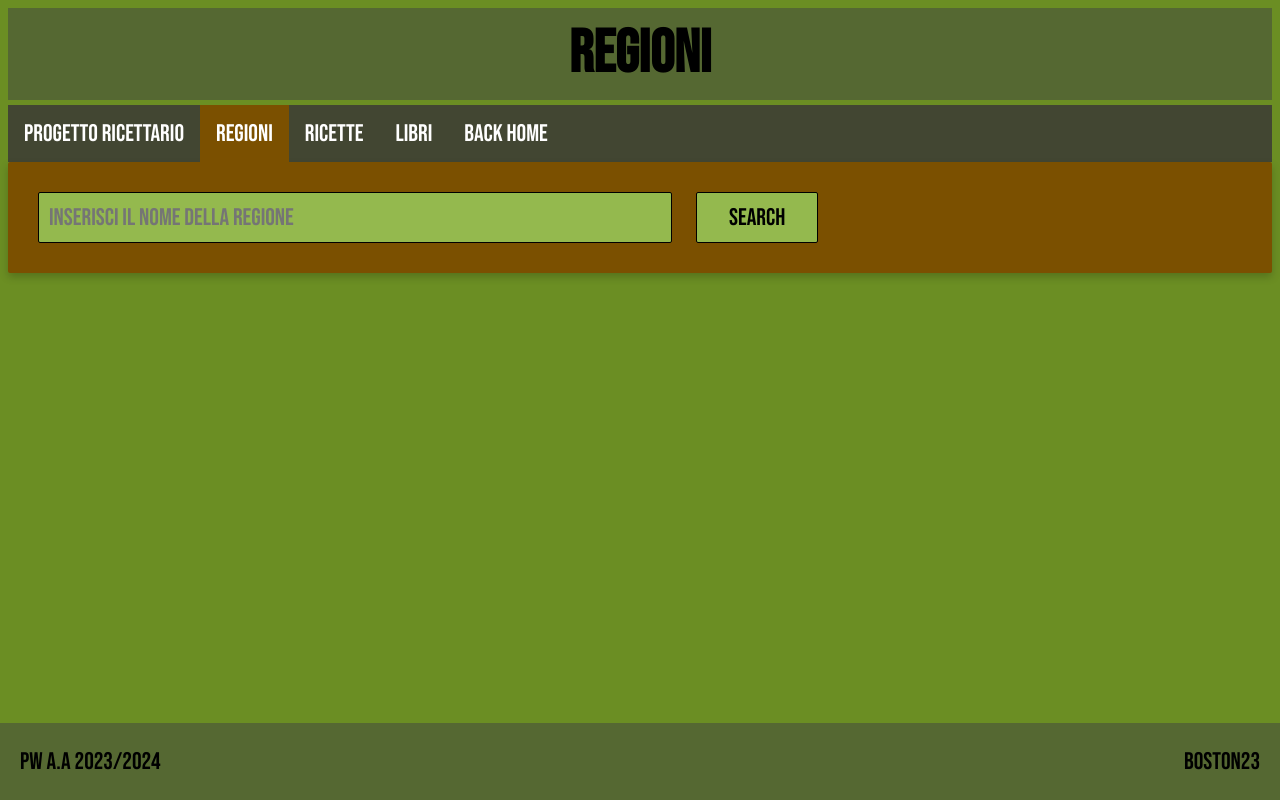
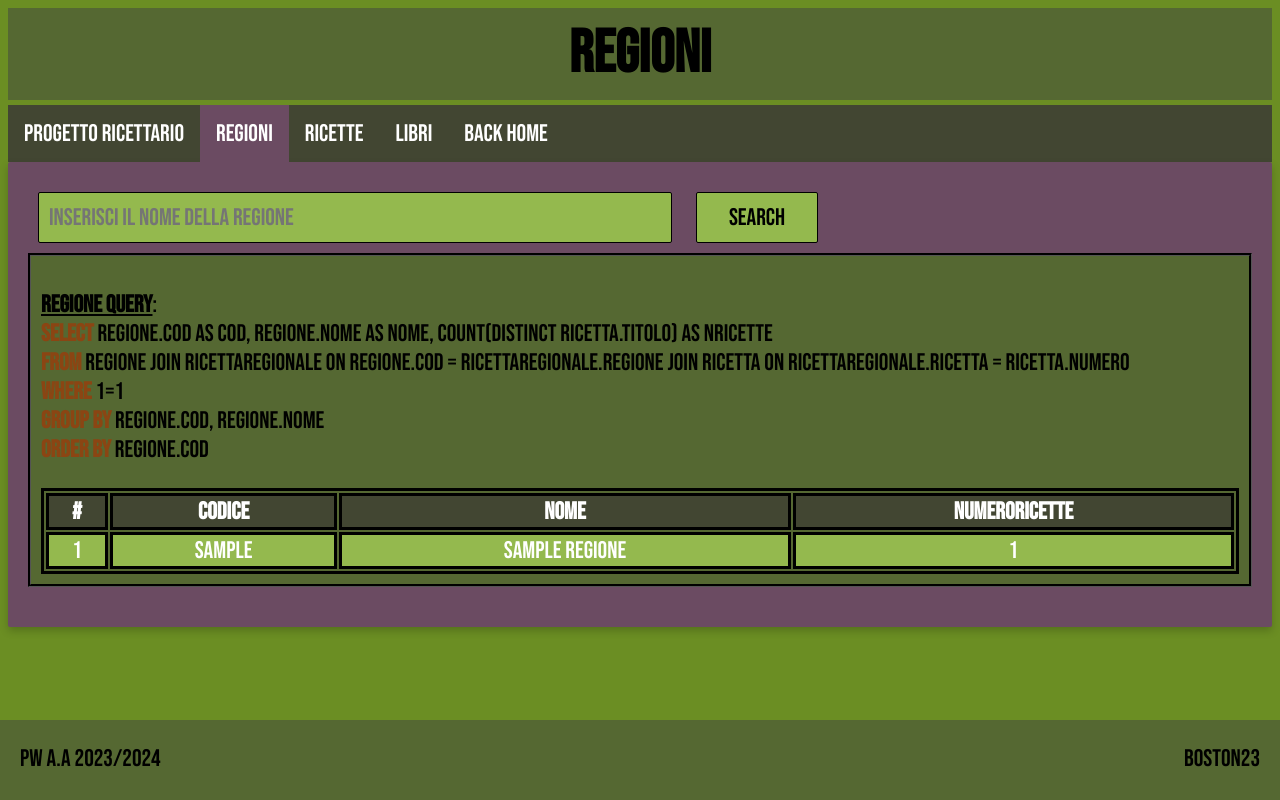
Before and after one commit to lghisleni/ProgettoPW_Boston23, a PHP site: page /ProgettoRicettario/regioni.php in a window 1280 px wide. Run offline with PHP 8.4, Linux system fonts and the light colour scheme; tables that the repository leaves empty or names only in its code hold one stand-in row (values such as "Sample post"); some web fonts are replaced.

Commit message:
varia roba :D

```diff
--- a/ProgettoRicettario/connDb.php
+++ b/ProgettoRicettario/connDb.php
@@ -1,7 +1,7 @@
 <?php
-	$servername= "localhost";
-	$username = "programmazzioneweblg";
-	$dbname= "my_programmazioneweblg";
+	$servername = "localhost";
+	$username = "programmazioneweblg";
+	$dbname = "my_programmazioneweblg";
 	$password = null;
 	$error = false;
 
--- a/ProgettoRicettario/css/ricettario.css
+++ b/ProgettoRicettario/css/ricettario.css
@@ -11,17 +11,22 @@ header {
 /* body */
 body {
     background-color: #6b8e23;
+    font-family: "Bebas Neue", sans-serif;
+    font-size: 24px;
+    margin-bottom: 60px;
 }
 
 /* footer */
 footer {
     position: fixed;
     width: 100%;
+    height: 80px;
     bottom: 0px;
     left: 0px;
     margin-top: 5px;
     background: #556832;
     font-family: "Bebas Neue", sans-serif;
+    text-align: center, center;
 }
 
 #containerFooter{
@@ -51,7 +56,7 @@ footer {
 #container {
     padding: 20px;
     box-shadow: 0 4px 8px rgba(0,0,0,0.2);
-    background-color: #7b5000;
+    background-color: #6B4B62;
     border-radius: 2px;
 }
 
@@ -129,5 +134,39 @@ li a:hover:not(.active) {
 }
 
 .active {
-    background-color: #7b5000;
+    background-color: #6B4B62;
 }
+
+#risultati {
+    max-height: 400px;
+    overflow-y: auto;
+    color: black;
+    margin-bottom: 20px;
+    border: 3px groove black;
+    background-color: #556832;
+    padding: 10px;
+}
+
+.table{
+    width: 100%;
+	border: 3px solid black;
+    color: white;
+    border-collapse: separate;
+}
+
+.header{
+	background: #424632;
+}
+
+.rowEven {
+	background: #898437;
+}
+
+.rowOdd {
+	background: #94b94e;
+}
+
+th, td {
+    border: 3px solid black;
+    text-align: center;
+}
--- a/ProgettoRicettario/dbQuery.php
+++ b/ProgettoRicettario/dbQuery.php
@@ -1,11 +1,23 @@
 <?php
 function getRicettaQry($numero, $titolo, $tipo): string {
-    $qry = "SELECT Ricetta.numero AS numero, Ricetta.titolo AS titolo, Ricetta.tipo AS tipo, Libro.titolo as titololibro, COUNT(DISTINCT Libro.codISBN) AS nlibri " .
+    // Correggi la query per calcolare il numero di libri e assicurati di avere spazi appropriati
+    $numeroLibri = "(SELECT Ricetta.numero AS numero1, COUNT(DISTINCT Libro.codISBN) AS nlibri1 " .
+                    "FROM Ricetta " .
+                    "JOIN RicettaPubblicata ON Ricetta.numero = RicettaPubblicata.numeroRicetta " .
+                    "JOIN Pagina ON RicettaPubblicata.libro = Pagina.libro " .
+                    "JOIN Libro ON Pagina.libro = Libro.codISBN " .
+                    "GROUP BY Ricetta.numero) AS Ricetta1";
+
+    // Utilizza la subquery correttamente nella FROM clause
+    $qry = "SELECT Ricetta.numero AS numero, Ricetta.titolo AS titolo, Ricetta.tipo AS tipo, Libro.titolo AS titololibro, Ricetta1.nlibri1 AS nlibri " .
            "FROM Ricetta " .
            "JOIN RicettaPubblicata ON Ricetta.numero = RicettaPubblicata.numeroRicetta " .
            "JOIN Pagina ON RicettaPubblicata.libro = Pagina.libro " .
            "JOIN Libro ON Pagina.libro = Libro.codISBN " .
+           "JOIN " . $numeroLibri . " ON Ricetta.numero = Ricetta1.numero1 " .
            "WHERE 1=1 ";
+
+    // Aggiungi condizioni basate sui parametri passati
     if ($numero != "") {
         $qry .= "AND Ricetta.numero = '$numero' ";
     }
@@ -15,8 +27,9 @@ function getRicettaQry($numero, $titolo, $tipo): string {
     if ($tipo != "") {
         $qry .= "AND Ricetta.tipo = '$tipo' ";
     }
-    $qry .= "GROUP BY Ricetta.numero,  Ricetta.titolo, Ricetta.tipo, Libro.titolo" .
+    $qry .= "GROUP BY Ricetta.numero, Ricetta.titolo, Ricetta.tipo, Libro.titolo " .
             "ORDER BY Ricetta.numero";
+
     return $qry;
 }
 
@@ -54,8 +67,24 @@ function getRegioneQry($cod, $nome): string {
     if ($nome != "") {
         $qry .= "AND Regione.nome LIKE '%$nome%' ";
     }
+
     $qry .= "GROUP BY Regione.cod, Regione.nome " .
             "ORDER BY Regione.cod";
     return $qry;
 }
+
+function formattaQuery($inputString) {
+    // Controlla se la stringa di input non è vuota
+    if (empty($inputString)) {
+        return "La stringa di input è vuota.";
+    }
+
+    $search = array("SELECT", "FROM", "WHERE", "GROUP BY", "ORDER BY");
+    $replace = array("\n<br><b style='color:#8B4513;'>SELECT</b>", "\n<br><b style='color:#8B4513;'>FROM</b>", "\n<br><b style='color:#8B4513;'>WHERE</b>", "\n<br><b style='color:#8B4513;'>GROUP BY</b>", "\n<br><b style='color:#8B4513;'>ORDER BY</b>");
+
+    // Sostituisci il punto "." con un carattere di nuova riga "\n"
+    $outputString = str_replace($search, $replace, $inputString);
+
+    return $outputString;
+}
 ?>
--- a/ProgettoRicettario/palete.txt
+++ b/ProgettoRicettario/palete.txt
@@ -3,5 +3,6 @@ verde oliva (scuro): #556832
 verde oliva (chiaro): #6b8e23
 verdino superchiaro: #94b94e
 marroncino oliva: #898437
-marrone chiaro: #7b5000
+viola: #6B4B62
+arancio: #8B4513
 oliva: #808000
--- a/ProgettoRicettario/regioni.php
+++ b/ProgettoRicettario/regioni.php
@@ -26,16 +26,80 @@
   <?php
     include 'header.html';
     include 'footer.html';
-    include 'nav.html'
+    include 'nav.html';
+    include 'dbQuery.php';
   ?>
 
   <div id="container">
 
     <form name="stringaRicerca" method="POST">
-		  <input id="nomeRegione" name="nomeRegione" type="text" placeholder="Inserisci il nome della regione"/>
-		  <input id="searchButton" type="submit" value="Search"/>
-		</form>
+		<input id="nome" name="nome" type="text" placeholder="Inserisci il nome della regione"/>
+		<input id="searchButton" type="submit" value="Search"/>
+	</form>
 
+    <div  id="risultati">
+
+      <?php
+	      $cod = "";
+	      $nome  = "";
+	      if(count($_POST)>0) {
+		      $cod = $_POST["cod"];
+		      $nome = $_POST["nome"];
+	      }
+	      else if(count($_GET)>0) {
+		      $cod = $_GET["cod"];
+		      $nome = $_GET["nome"];
+	      }
+
+        $query = getRegioneQry($cod, $nome);
+        echo "<p id=query><b><u>Regione Query</u></b>: " . formattaQuery($query) . "</p>";
+
+	      include 'connDb.php';
+
+	      try {
+		      $result = $conn->query($query);
+	      } catch(PDOException$e) {
+		      echo "<p> DB Error on Query: " . $e->getMessage() . "</p>";
+		      $error = true;
+	      }
+	      if(!$error) {
+      ?>
+
+      <table class="table">
+
+				<tr class="header">
+          <th>#</th>
+					<th>Codice</th>
+					<!--th>id </th-->
+					<th>Nome</th>
+					<th>NumeroRicette</th>
+				</tr>
+
+        <?php
+		      $i=0;
+		      foreach($result as $riga) {
+			    $i=$i+1;
+			    $classRiga='class="rowOdd"';
+			    if($i%2==0) {
+			    	$classRiga='class="rowEven"';
+			    }
+			    $cod=$riga["cod"];
+			    $nome=$riga["nome"];
+			    $n=$riga["nRicette"];
+        ?>
+
+        <tr <?php	echo $classRiga; ?> >
+			    <td > <?php echo $i; ?> </td>
+				  <td > <?php echo $cod; ?> </td>
+				  <td > <?php echo $nome; ?> </td>
+				  <td > <?php echo $n; ?> </td>
+			  </tr>
+
+        <?php } ?>
+			</table>
+    <?php }  ?>
+
+    </div>
   </div>
 
 </body>
```
Also changed, not shown: ProgettoRicettario/ricette.php (+73 -1 lines).
